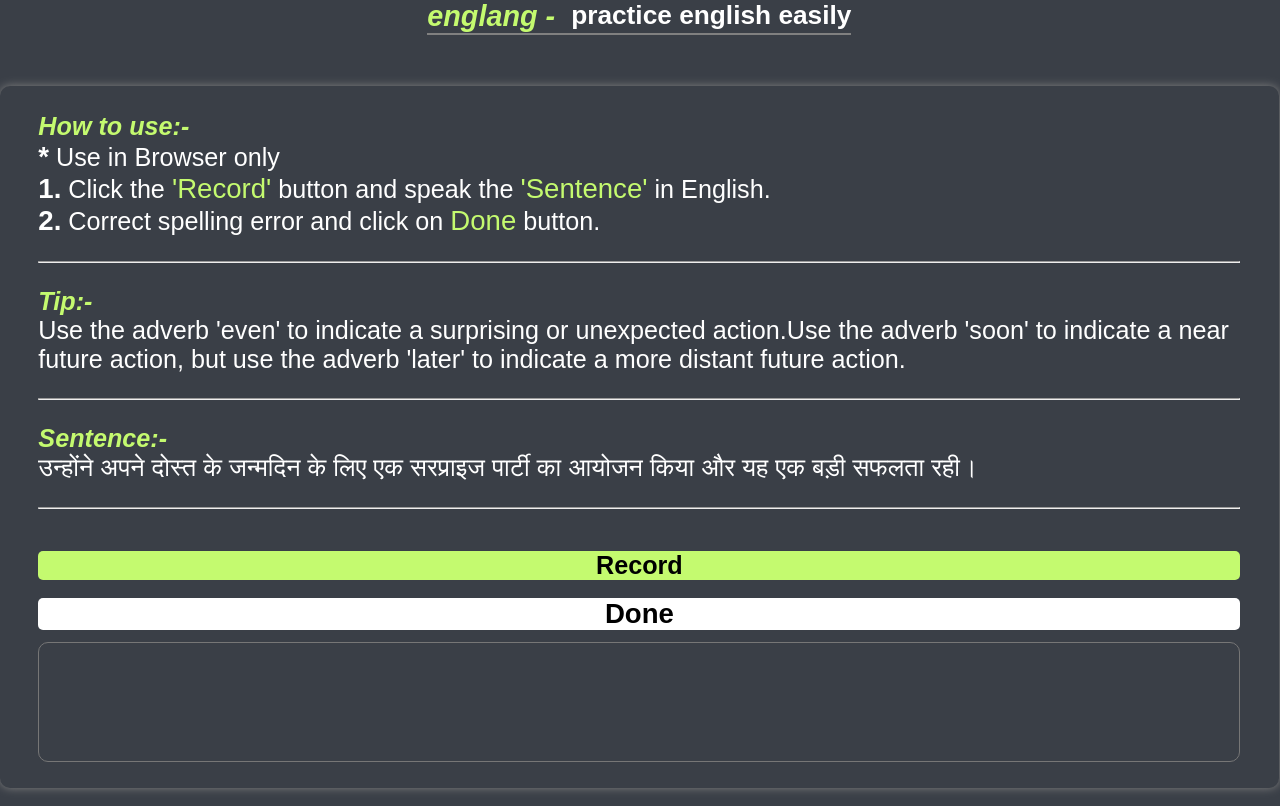
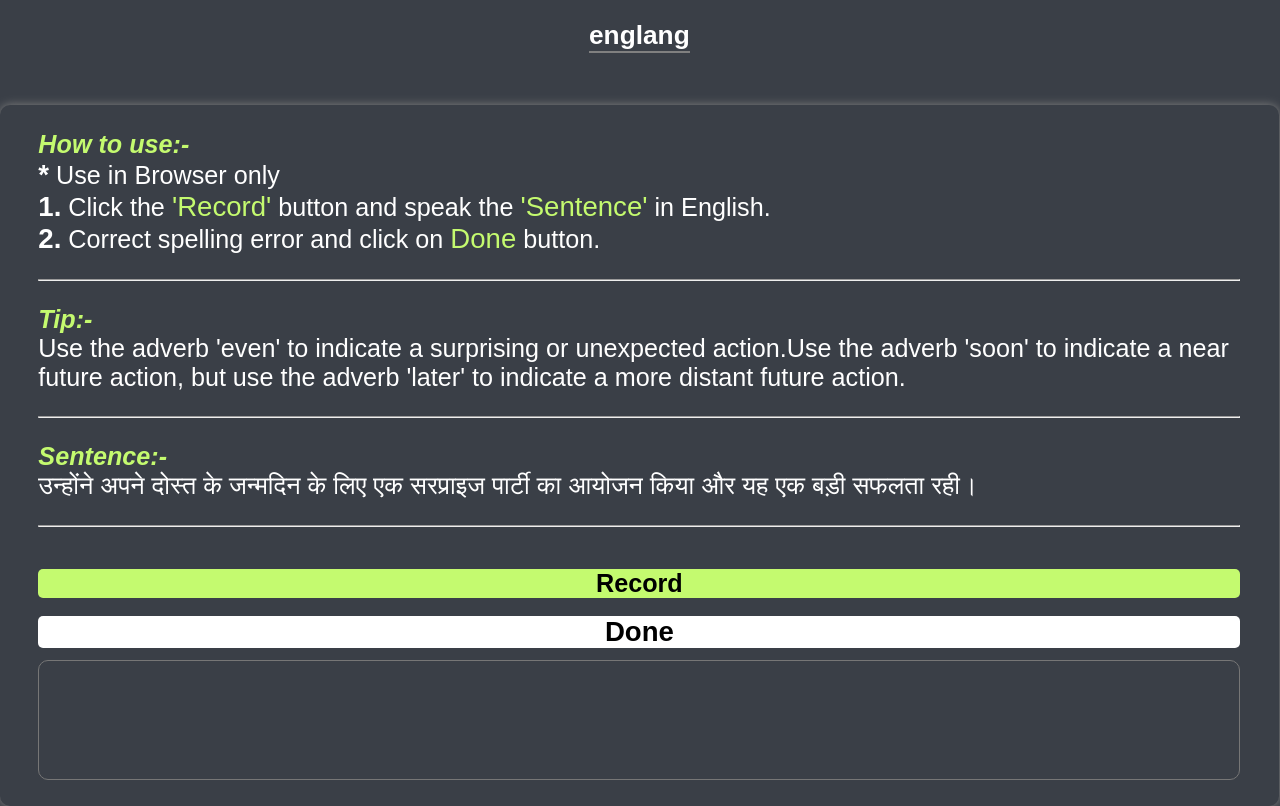
Before and after one commit to niteshinfocus/fatcat, a Flask app: page / in a window 1280 px wide. Run offline with Flask 2, Linux system fonts and the light colour scheme; some web fonts are replaced.

Commit message:
Update index.html

```diff
--- a/templates/index.html
+++ b/templates/index.html
@@ -21,13 +21,14 @@
 
         nav {
             margin-bottom: 4%;
-            font-weight: bolder;
+            margin-top: 1.6%;                     font-weight: bolder;
             font-size: 1.5rem;
             display: flex;
             flex-wrap: wrap;
             border-bottom: 2px solid grey;
             max-width: 95vw;
             justify-content: center;
+            font-style: none;
         }
 
         body {
@@ -98,7 +99,7 @@
 </head>
 
 <body>
-    <nav> <span class="h">englang  - &nbsp</span> practice english easily</nav>
+    <nav>englang</nav>
     <section>
         <div class="info">
             <span class="h">How to use:-</span>
```
